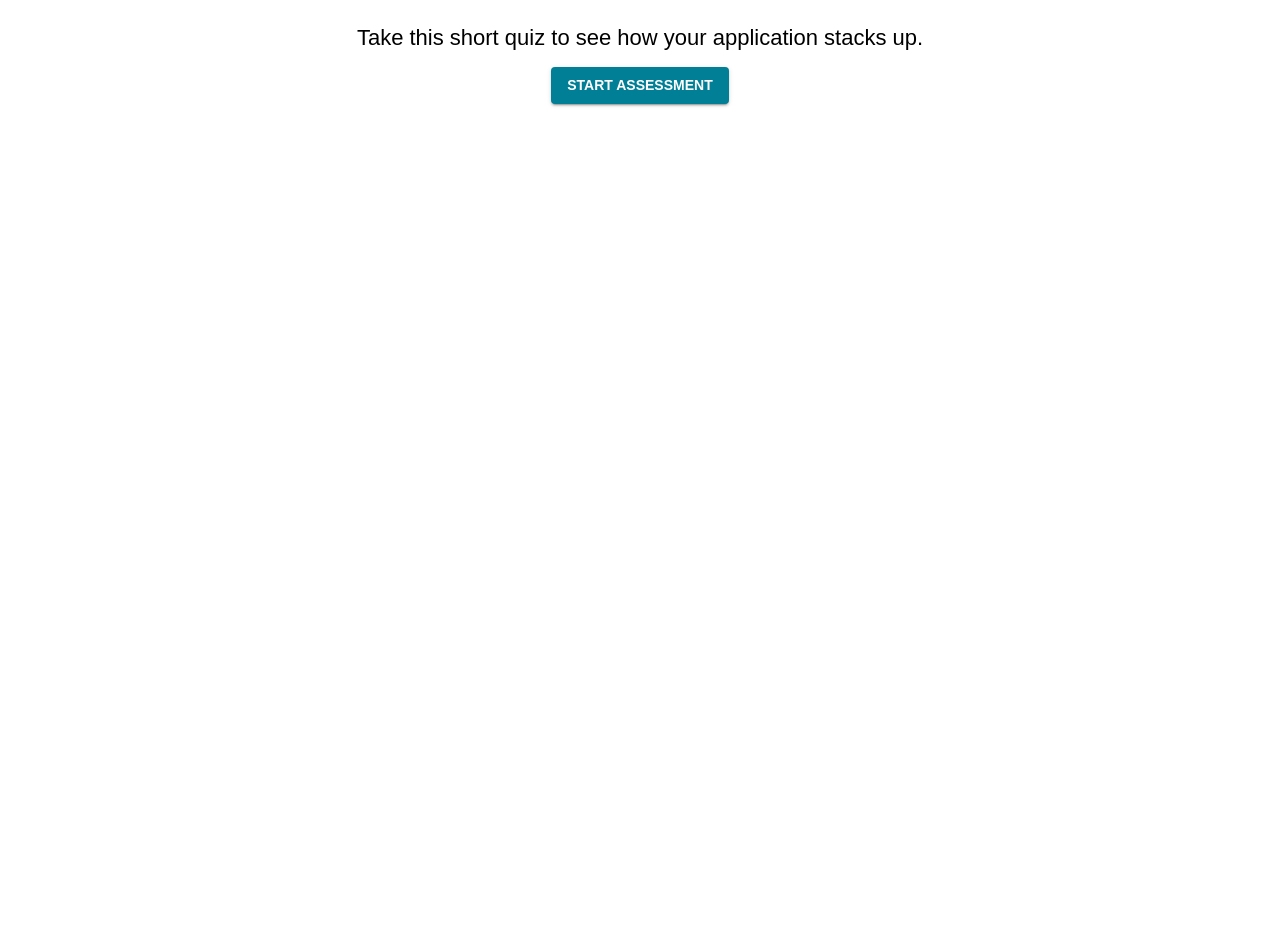
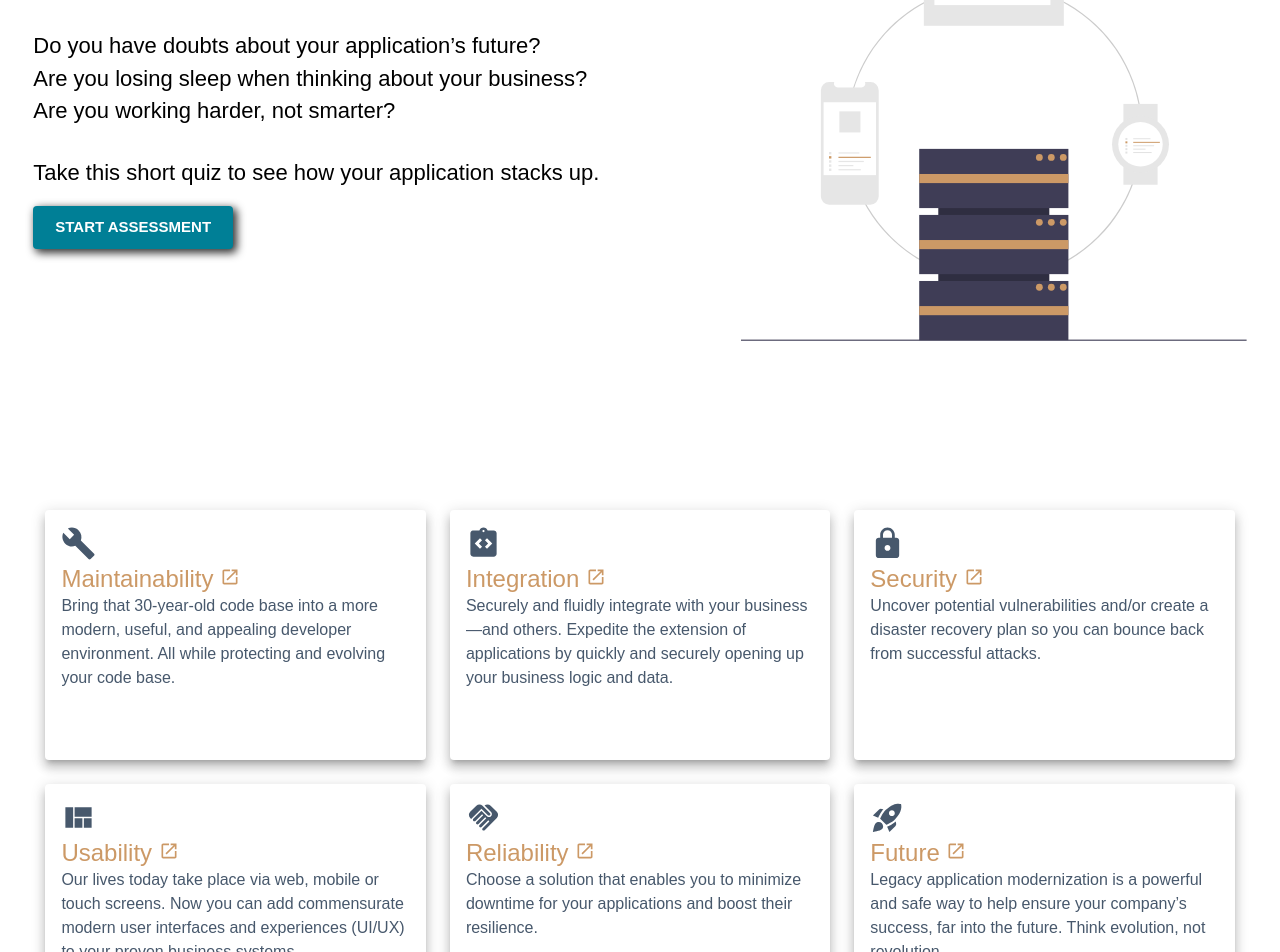
Before and after one commit to ssheets-synergex/application-assessment, a React (Create React App) app: page / in a window 1280 px wide. Shown: the part 250-1202 px from the top of the page. Before the commit the page ends 800 px from the top, so only its background shows below. Built offline with nearby package versions, Linux system fonts and the light colour scheme.

Commit message:
add svg to HomePage, add AssessmentCategoryCard(s) to HomePage,and reformat HomePage

```diff
--- a/src/App.css
+++ /dev/null
@@ -1,38 +0,0 @@
-.App {
-  text-align: center;
-}
-
-.App-logo {
-  height: 40vmin;
-  pointer-events: none;
-}
-
-@media (prefers-reduced-motion: no-preference) {
-  .App-logo {
-    animation: App-logo-spin infinite 20s linear;
-  }
-}
-
-.App-header {
-  background-color: #282c34;
-  min-height: 100vh;
-  display: flex;
-  flex-direction: column;
-  align-items: center;
-  justify-content: center;
-  font-size: calc(10px + 2vmin);
-  color: white;
-}
-
-.App-link {
-  color: #61dafb;
-}
-
-@keyframes App-logo-spin {
-  from {
-    transform: rotate(0deg);
-  }
-  to {
-    transform: rotate(360deg);
-  }
-}
--- a/src/App.tsx
+++ b/src/App.tsx
@@ -1,5 +1,4 @@
 import React from "react";
-import "./App.css";
 import { BrowserRouter as Router, Route, Routes } from "react-router-dom";
 import { AssessmentPage, HomePage } from "./components";
 import { ThemeProvider } from "@mui/material/styles";
--- a/src/components/HomePage.tsx
+++ b/src/components/HomePage.tsx
@@ -1,6 +1,13 @@
-import { Button, Typography } from "@mui/material";
+import { Box, Button, Grid, Typography } from "@mui/material";
 import { useNavigate } from "react-router-dom";
-import { BoxedLayout } from "./BoxedLayout";
+import { ReactComponent as ServerCluster } from "../assets/serverCluster.svg";
+import { AssessmentCategoryCard } from "./AssessmentCategoryCard";
+import BuildIcon from "@mui/icons-material/Build";
+import HttpsIcon from "@mui/icons-material/Https";
+import HandshakeIcon from "@mui/icons-material/Handshake";
+import IntegrationInstructionsIcon from "@mui/icons-material/IntegrationInstructions";
+import RocketLaunchIcon from "@mui/icons-material/RocketLaunch";
+import ViewQuiltIcon from "@mui/icons-material/ViewQuilt";
 
 export const HomePage = () => {
   const navigate = useNavigate();
@@ -10,33 +17,90 @@ export const HomePage = () => {
   };
 
   return (
-    <BoxedLayout>
-      <Typography variant="h1" align="center">
+    <Box padding="2%">
+      <Grid container>
+        <Grid item xs={12} md={7}>
+          <Box marginTop="25%">
+            <Typography variant="h1" paddingBottom="5%">
               Does your IT roadmap have potholes?
             </Typography>
-      <div style={{ margin: "5%" }}>
-        <Typography variant="h4" align="center">
+            <Typography variant="h3" align="left" paddingBottom="1%">
               Do you have doubts about your application’s future?
             </Typography>
-        <Typography variant="h4" align="center">
+            <Typography variant="h3" align="left" paddingBottom="1%">
               Are you losing sleep when thinking about your business?
             </Typography>
-        <Typography variant="h4" align="center">
+            <Typography variant="h3" align="left" paddingBottom="5%">
               Are you working harder, not smarter?
             </Typography>
-      </div>
-      <div>
-        <Typography variant="h3" align="center">
+            <Typography variant="h3" align="left">
               Take this short quiz to see how your application stacks up.
             </Typography>
+          </Box>
           <Button
             variant="contained"
             onClick={handleOnClick}
-          style={{ marginTop: "3%" }}
+            style={{
+              marginTop: "3%",
+              boxShadow: "3px 3px 8px 1px rgba(0,0,0,.8)",
+            }}
+            size="large"
           >
             Start Assessment
           </Button>
-      </div>
-    </BoxedLayout>
+        </Grid>
+        <Grid item xs={12} md={5}>
+          <ServerCluster width="100%" />
+        </Grid>
+      </Grid>
+      <Grid container>
+        <AssessmentCategoryCard
+          icon={<BuildIcon fontSize="large" />}
+          category="Maintainability"
+          categoryHref="https://xd.adobe.com/view/4a609834-c7b9-4d29-a070-f64651c659ea-1f33/screen/edabc2e3-357b-499c-9a70-a1961fa58c9a"
+          categoryDescription="Bring that 30-year-old code base into a more modern, useful, and
+          appealing developer environment. All while protecting and evolving
+          your code base."
+        />
+        <AssessmentCategoryCard
+          icon={<IntegrationInstructionsIcon fontSize="large" />}
+          category="Integration"
+          categoryHref="https://xd.adobe.com/view/4a609834-c7b9-4d29-a070-f64651c659ea-1f33/screen/9b55b72c-0264-4f61-95f7-327571f49e2b"
+          categoryDescription="Securely and fluidly integrate with your business—and others.
+          Expedite the extension of applications by quickly and securely
+          opening up your business logic and data."
+        />
+        <AssessmentCategoryCard
+          icon={<HttpsIcon fontSize="large" />}
+          category="Security"
+          categoryHref="https://xd.adobe.com/view/4a609834-c7b9-4d29-a070-f64651c659ea-1f33/screen/2a620696-451e-4340-b475-ee7e95f1afcb"
+          categoryDescription="Uncover potential vulnerabilities and/or create a disaster
+          recovery plan so you can bounce back from successful attacks."
+        />
+        <AssessmentCategoryCard
+          icon={<ViewQuiltIcon fontSize="large" />}
+          category="Usability"
+          categoryHref="https://xd.adobe.com/view/4a609834-c7b9-4d29-a070-f64651c659ea-1f33/screen/28390719-9cb7-4f76-901b-928ccad1e82c"
+          categoryDescription="Our lives today take place via web, mobile or touch screens. Now
+          you can add commensurate modern user interfaces and experiences
+          (UI/UX) to your proven business systems."
+        />
+        <AssessmentCategoryCard
+          icon={<HandshakeIcon fontSize="large" />}
+          category="Reliability"
+          categoryHref="https://xd.adobe.com/view/4a609834-c7b9-4d29-a070-f64651c659ea-1f33/screen/eae924b2-9fbb-4149-bfd6-41b30a08a198"
+          categoryDescription="Choose a solution that enables you to minimize downtime for your
+          applications and boost their resilience."
+        />
+        <AssessmentCategoryCard
+          icon={<RocketLaunchIcon fontSize="large" />}
+          category="Future"
+          categoryHref="https://xd.adobe.com/view/4a609834-c7b9-4d29-a070-f64651c659ea-1f33/screen/65f9e501-270c-40bd-ba70-0a69d1912719"
+          categoryDescription="Legacy application modernization is a powerful and safe way to
+          help ensure your company’s success, far into the future. Think
+          evolution, not revolution."
+        />
+      </Grid>
+    </Box>
   );
 };
--- a/src/index.css
+++ /dev/null
@@ -1,13 +0,0 @@
-body {
-  margin: 0;
-  font-family: -apple-system, BlinkMacSystemFont, 'Segoe UI', 'Roboto', 'Oxygen',
-    'Ubuntu', 'Cantarell', 'Fira Sans', 'Droid Sans', 'Helvetica Neue',
-    sans-serif;
-  -webkit-font-smoothing: antialiased;
-  -moz-osx-font-smoothing: grayscale;
-}
-
-code {
-  font-family: source-code-pro, Menlo, Monaco, Consolas, 'Courier New',
-    monospace;
-}
--- a/src/index.tsx
+++ b/src/index.tsx
@@ -1,6 +1,5 @@
 import React from "react";
 import ReactDOM from "react-dom/client";
-import "./index.css";
 import { App } from "./App";
 import reportWebVitals from "./reportWebVitals";
 
```
Also changed, not shown: src/assets/serverCluster.svg (added). Lines whose indentation alone changed are shown as unchanged.
